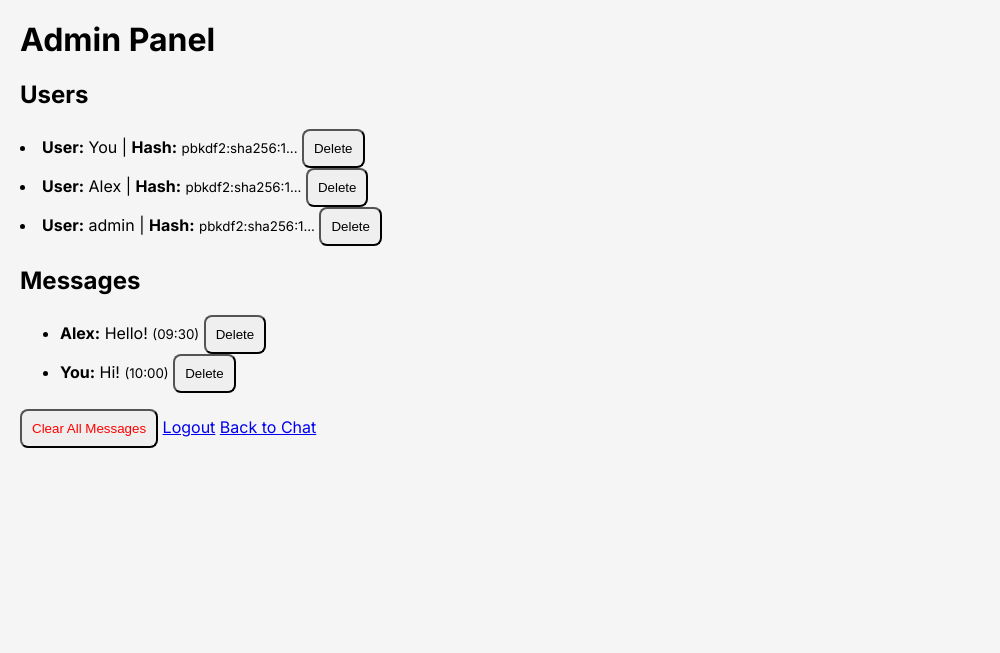
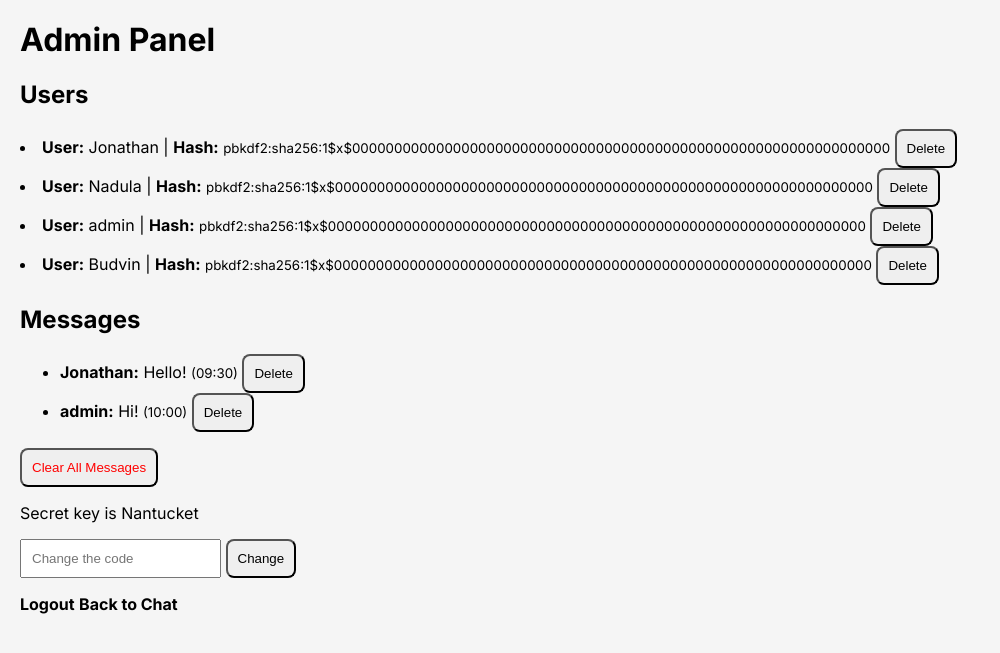
Before and after one commit to pdaly14/Direct-Messaging, a Flask app: page /admin in a window 1280 px wide. Shown: the top 653 px of the page, without its empty margins (0-1000 px from the left). Run offline with Flask 3, Linux system fonts and the light colour scheme; the visitor is signed in with stand-in values (Sample User, id 1).

Commit message:
Added suggested features list, user profiles and signup keys

```diff
--- a/Static/style.css
+++ b/Static/style.css
@@ -9,13 +9,16 @@ body {
 }
 
 #chat-box {
+       /* Forces items to stack tightly at the "start" (which is the bottom) */
     background: white;
     padding: 10px;
     height: 300px;
     overflow-y: auto;
     border-radius: 5px;
     margin-bottom: 10px;
+    overflow-y: auto;
 }
+
 
 
 
@@ -53,3 +56,23 @@ button:hover {
 li {
     animation: fadeIn 0.3s ease;
 }
+
+
+textarea {
+    width: 90%;
+    padding: 10px;
+    border-radius: 5px;
+    border: 1px solid #ccc;
+    resize: vertical;
+}
+
+a {
+  font-weight: bold;       /* Make the text bold */
+  text-decoration: none;   /* Remove underline */
+  color: inherit;          /* Use color of surrounding text */
+}
+
+/* Optional: Add underline back on hover for usability */
+a:hover {
+  text-decoration: underline;
+}
--- a/Templates/ADMIN.html
+++ b/Templates/ADMIN.html
@@ -10,7 +10,7 @@
     {% for user in users %}
         <li>
         <strong>User:</strong> {{ user['username'] }} |
-        <strong>Hash:</strong> <small>{{ user['password'][:15] }}...</small>
+        <strong>Hash:</strong> <small>{{ user['password'] }}</small>
 
         <form action="{{ url_for('delete_user', username=user['username']) }}" method="POST" style="display:inline;">
             <button type="submit">Delete</button>
@@ -34,6 +34,11 @@
     <form action="{{ url_for('clear_all_messages') }}" method="POST" style="display:inline;">
         <button type="submit" style="color: red; cursor: pointer;">Clear All Messages</button>
     </form>
+    <p> Secret key is {{ code }}</p>
+    <form method="POST" action="{{ url_for('change_code') }}">
+        <input type="text" name="code" id="code" placeholder="Change the code">
+        <button type="submit">Change</button>
+    </form>
     <a href="{{ url_for('logout') }}">Logout</a>
     <a href="{{ url_for('home') }}">Back to Chat</a>
 </body>
--- a/app.py
+++ b/app.py
@@ -3,24 +3,32 @@ from werkzeug.security import generate_password_hash, check_password_hash
 from datetime import datetime
 app = Flask(__name__)
 app.secret_key = "supersecretkey"  # needed for sessions
-
+key = "Nantucket"
 
 messages = [
-        {"user": "Alex", "text": "Hello!", "time": "09:30"},
-        {"user": "You", "text": "Hi!", "time": "10:00"},
+        {"user": "Jonathan", "text": "Hello!", "time": "09:30"},
+        {"user": "admin", "text": "Hi!", "time": "10:00"},
     ]
 
 users = [
     {
-        "username": "You",
-        "password": generate_password_hash("password123")
+        "username": "Jonathan",
+        "password" : generate_password_hash("password123"),
+        "description": "I am gay with Budvin"
     },
     {
-        "username": "Alex",
-        "password": generate_password_hash("password123")
+        "username": "Nadula",
+        "password": generate_password_hash("password123"),
+        "description": "I am a student"
     },
     {   "username": "admin",
-     "password": generate_password_hash("admin123") }
+     "password": generate_password_hash("admin123"),
+     "description": "I am the admin I can cook all of u and eat u all up"
+    },
+    {   "username": "Budvin",
+      "password": generate_password_hash("Budvin"),
+      "description": "I am Budvin, gay with Jonathan we have sex all day and night"}
+
 ]
 
 
@@ -29,33 +37,37 @@ users = [
 def complete_signup():
     username = request.form.get("username")
     password = request.form.get("password")
+    code = request.form.get("accesskey")
 
-    if username and password:
+    if code == key:
+        if username and password and code:
         # Check if user already exists
-        if not any(user["username"] == username for user in users):
+            if not any(user["username"] == username for user in users):
             # Create new user
-            users.append({
-                "username": username,
-                "password": generate_password_hash(password)
-            })
-            session["username"] = username
-            return redirect(url_for("home"))
+                users.append({
+                    "username": username,
+                    "password": generate_password_hash(password),
+                    "description": "No description yet."
+                })
+                session["username"] = username
+                return redirect(url_for("home"))
+            else:
+                return "Username already exists!"
         else:
-            return "Username already exists!"
+            return "Please fill in all fields!"
     else:
-        return "Please fill in all fields!"
-
+        return "Incorrect secret code"
 @app.route("/signup", methods=["GET", "POST"])
 def signup():
     if "username" in session:
         return redirect(url_for("home"))  # already logged in
-    return render_template("signup.html")
+    return render_template("signup.html", code=key)
 @app.route("/")
 def home():
     if "username" not in session:
         return redirect(url_for("login"))  # force login first
 
-    return render_template("index.html", messages=messages, username=session["username"])
+    return render_template("index.html", messages=messages, username=session["username"], )
 
 
 @app.route("/send", methods=["POST"])
@@ -91,16 +103,34 @@ def login():
             return "Invalid username or password!'"
     return render_template("login.html")
 
+@app.route("/update_description", methods=["POST"])
+def update_description():
+    if "username" not in session:
+        return redirect(url_for("login"))
+
+    new_bio = request.form.get("new_bio")
+    current_user = session["username"]
+
+    # Update the description for the current user
+    for user in users:
+        if user["username"] == current_user:
+            user["description"] = new_bio
+            break
+
+    return redirect(url_for("profile", user=current_user))
+
 @app.route("/logout", methods=["POST", "GET"])
 def logout():
     session.pop("username", None)  # remove user from session
     return redirect(url_for("login"))
 
-@app.route("/profile", methods=["POST", "GET"])
-def profile():
+@app.route("/profile/<user>", methods=["POST", "GET"])
+def profile(user):
     if "username" not in session:
         return redirect(url_for("login"))
-    return render_template("profile.html", username=session["username"])
+    description = next((u["description"] for u in users if u["username"] == user), "No description available.")
+    return render_template("profile.html", profile_name=user, profile_desc=description, current_user=session["username"]   )
+
 @app.route("/messages")
 def get_messages():
     return messages
@@ -111,7 +141,7 @@ def secret():
 def admin():
     if "username" not in session or session["username"] != "admin":
         return redirect(url_for("login"))
-    return render_template("admin.html", users=users, messages=messages)
+    return render_template("admin.html", users=users, messages=messages, code=key)
 
 @app.route("/delete_message/<int:msg_index>", methods=["POST"])
 def delete_message(msg_index):
@@ -149,7 +179,14 @@ def delete_user(username):
     users = [u for u in users if u["username"] != username]
     return redirect(url_for("admin"))
 
+@app.route("/changecode/", methods=["POST"])
+def change_code():
+    if "username" not in session or session["username"] != "admin":
+        return redirect(url_for("login"))
 
+    global key
+    key = request.form.get("code")
+    return redirect(url_for("admin"))
 
 if __name__ == '__main__':
-    app.run(host="0.0.0.0", port=5000, debug=True)
+      app.run(host="127.0.0.1", port=5000, debug=True)
```
Also changed, not shown: Static/app.js (+9 -2 lines), Templates/Signup.html (+6 -1 lines), Templates/index.html (+5 -5 lines), Templates/profile.html (+10 -2 lines), Templates/login.html (line endings or trailing spaces), readme.md.
